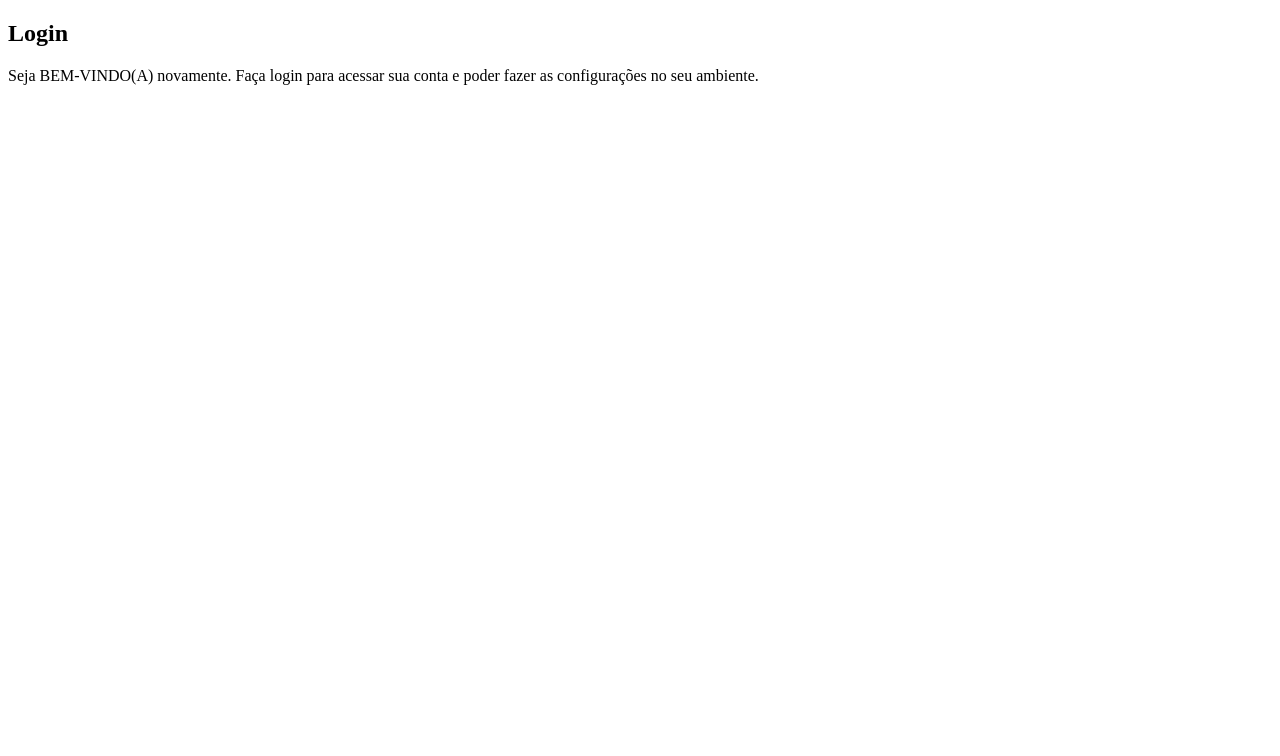
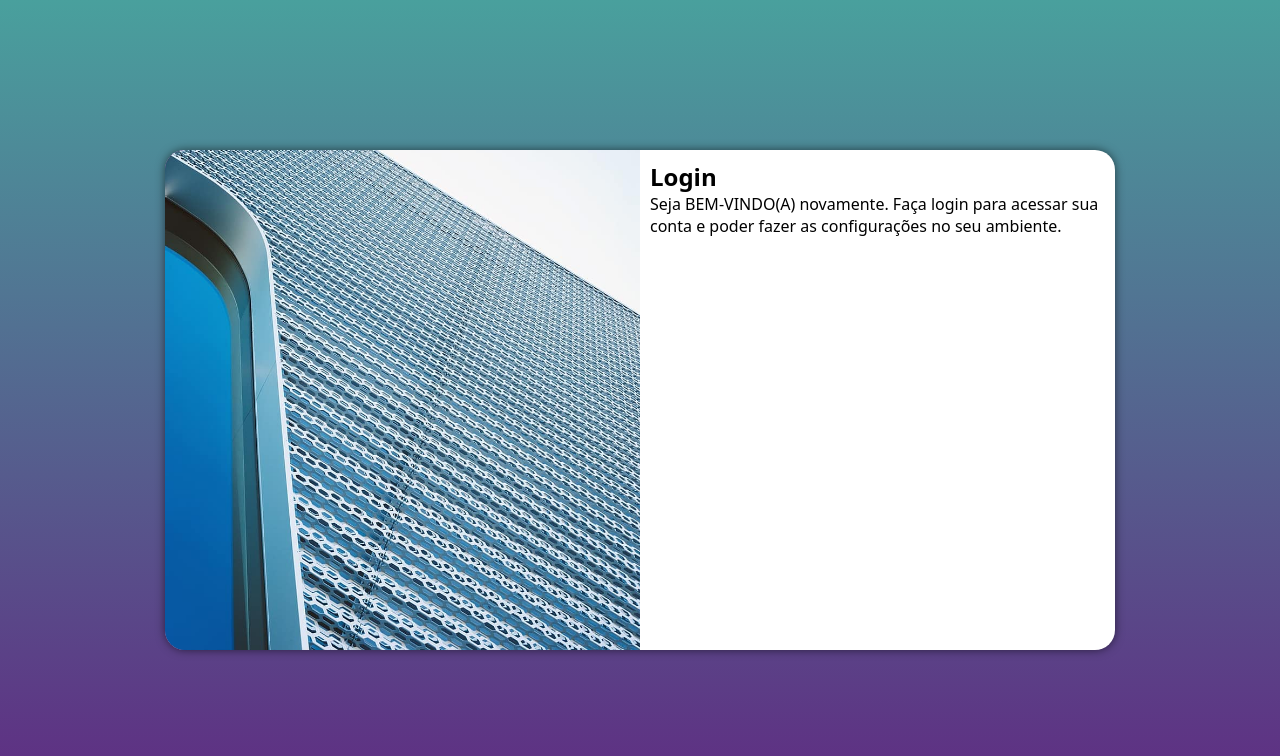
Before and after one commit to RicardoZimbrao/projeto-login, a plain HTML site: page index.html in a window 1280 px wide. Drawn offline with Linux system fonts and the light colour scheme; files that its build step writes are made by us from their sources.

Commit message:
mediaquey para outras telas

```diff
--- a/estilo/style.css
+++ b/estilo/style.css
@@ -4,4 +4,18 @@
 Paleta de cores
 Verde : #49a09d
 lilas : #5f2c82
+
 */
+
+*{
+    font-family: system-ui, -apple-system, BlinkMacSystemFont, 'Segoe UI', Roboto, Oxygen, Ubuntu, Cantarell, 'Open Sans', 'Helvetica Neue', sans-serif;
+
+    padding: 0px;
+    margin: 0px;
+    box-sizing: border-box;
+
+}
+
+body, html {
+    background-color: #5f2c82;
+}
--- /dev/null
+++ b/estilos/media-query.css
@@ -0,0 +1,47 @@
+@charset "UTF-8";
+
+@media screen and (min-width: 768px) and (max-width: 992px) {
+
+    body {
+        background-image: linear-gradient(to top, #49a09d, #5f2c82);
+    }
+
+    section#login {
+        width: 80vw;
+
+    }
+    section#login > div#imagem {
+        float: left;
+        width: 30%;
+        height: 100%;
+    }
+
+    section#login > div#formulario {
+        float: right;
+        width: 70%;
+    }
+
+}
+
+@media screen and (min-width: 992px) {
+
+    body {
+        background-image: linear-gradient(to top, #5f2c82, #49a09d);
+    }
+
+    section#login {
+        width: 950px;
+    }
+    section#login > div#imagem {
+        float: left;
+        width: 50%;
+        height: 100%;
+    }
+
+    section#login > div#formulario {
+        float: right;
+        width: 50%;
+
+    }
+
+}
--- /dev/null
+++ b/estilos/style.css
@@ -0,0 +1,60 @@
+@charset "UTF-8";
+
+/*
+Paleta de cores
+Verde : #49a09d
+lilas : #5f2c82
+
+*/
+
+*{
+    font-family: system-ui, -apple-system, BlinkMacSystemFont, 'Segoe UI', Roboto, Oxygen, Ubuntu, Cantarell, 'Open Sans', 'Helvetica Neue', sans-serif;
+
+    padding: 0px;
+    margin: 0px;
+    box-sizing: border-box;
+
+}
+
+body, html {
+    background-color: #5f2c82;
+    height: 100vh;
+    width: 100vw;
+}
+
+main {
+    position: relative;
+    height: 100vh;
+    width: 100vw;
+}
+
+section#login {
+    position: absolute;
+    top: 50%;
+    left: 50%;
+    transform: translate(-50%, -50%);
+    overflow: hidden;
+
+    background-color: white;
+    width: 250px;
+    height: 500px;
+    border-radius: 20px;
+    box-shadow: 0px 0px 10px rgba(0, 0, 0, 0.562);
+
+    transition: width .3s, height .3s;
+    transition-timing-function: ease;
+}
+
+section#login > div#imagem {
+    display: block;
+    background: #5f2c82 url(../imagens/metal.jpg) no-repeat;
+    background-size: cover;
+    background-position: left bottom;
+    height: 200px;
+}
+
+section#login > div#formulario {
+    display: block;
+    padding: 10px;
+
+}
--- a/index.html
+++ b/index.html
@@ -5,6 +5,7 @@
     <meta name="viewport" content="width=device-width, initial-scale=1.0">
     <title>Login</title>
     <link rel="stylesheet" href="estilos/style.css">
+    <link rel="stylesheet" href="estilos/media-query.css">
 </head>
 <body>
     <main>
```
